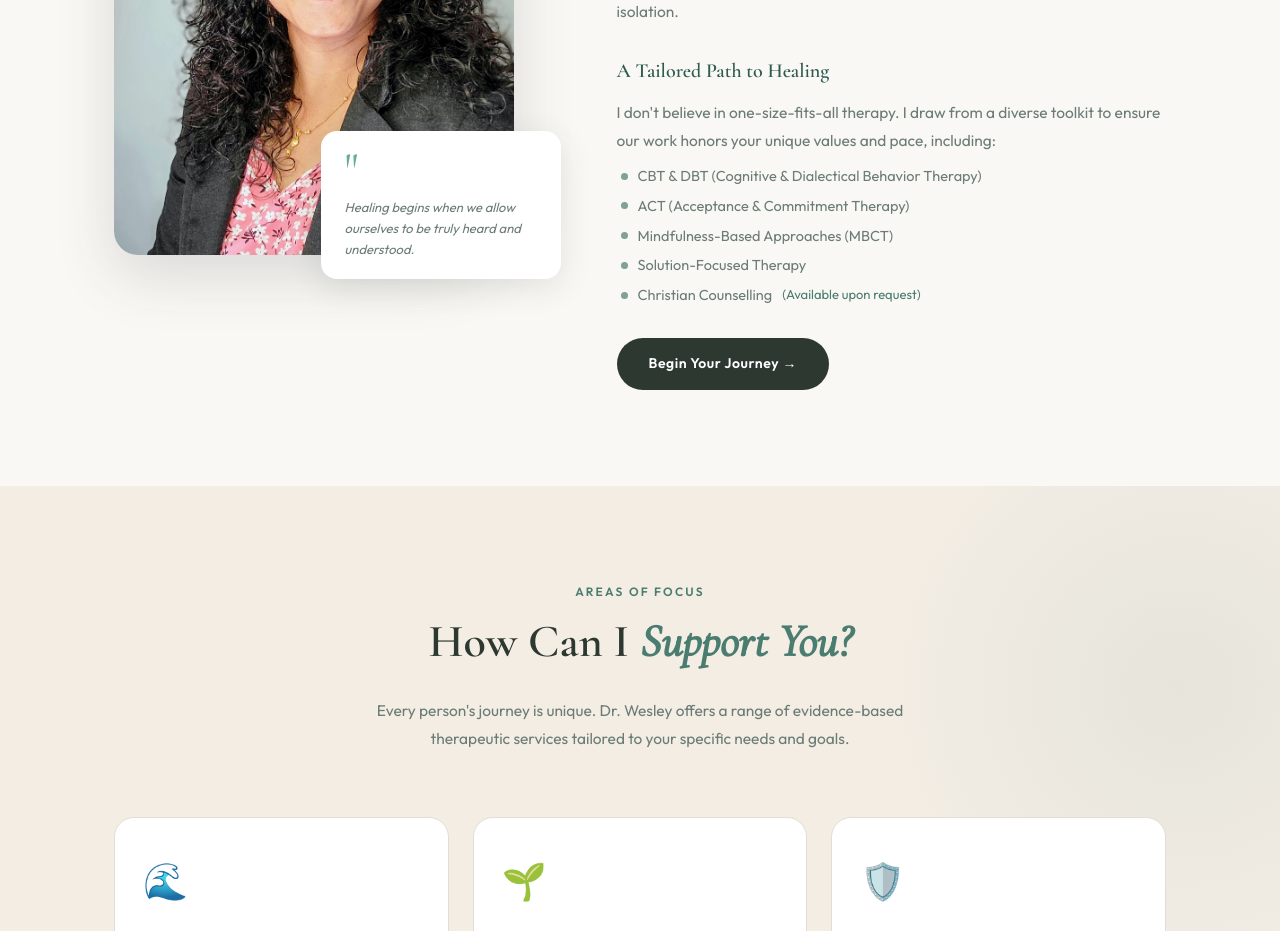
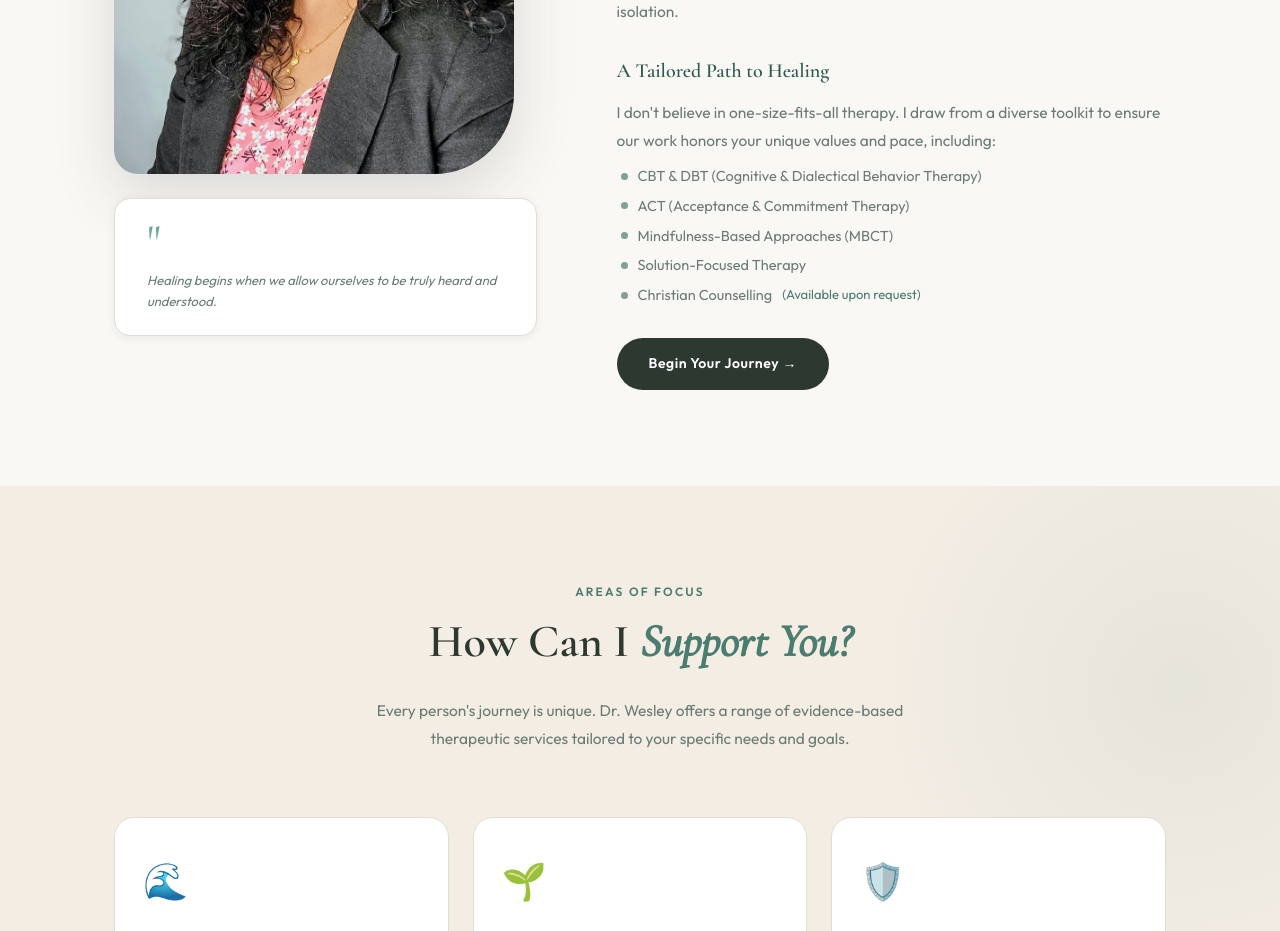
Before and after one commit to drmareenawesley/transformed-life-website, a React (Vite) app: page / in a window 1280 px wide. Shown: the part 1320-2251 px from the top of the page. Built offline with nearby package versions, Linux system fonts and the light colour scheme.

Commit message:
move quote card to sit below the image

```diff
--- a/src/components/About.css
+++ b/src/components/About.css
@@ -31,14 +31,14 @@
 }
 
 .about__image-card {
-  position: absolute;
-  bottom: -24px;
-  right: -24px;
   background: var(--clr-white);
   border-radius: 16px;
-  padding: 20px 24px;
-  max-width: 240px;
-  box-shadow: var(--shadow-md);
+  padding: 24px 32px;
+  margin-top: 24px;
+  box-shadow: var(--shadow-sm);
+  border: 1px solid var(--clr-border);
+  position: relative;
+  z-index: 2;
 }
 
 .card-quote {
@@ -189,8 +189,5 @@
     max-width: 100%;
     aspect-ratio: 16/9;
   }
-  .about__image-card {
-    bottom: -16px;
-    right: 16px;
-  }
+
 }
```
